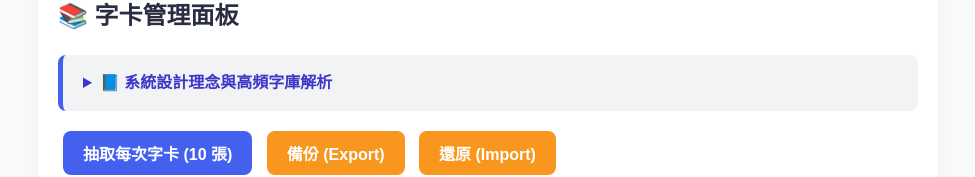
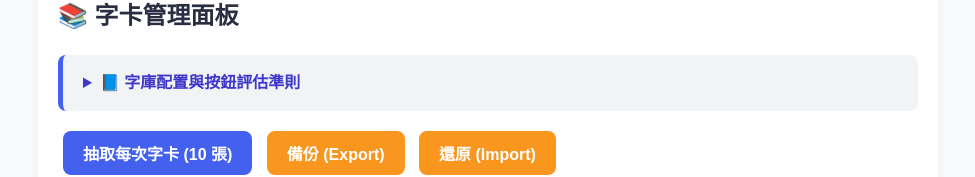
Before and after one commit to ianyclin/dicttc, a plain HTML site: page main/index.html in a window 1280 px wide. Shown: the part 159-336 px from the top of the page, without its empty margins (152-1127 px from the left). Drawn offline with Linux system fonts and the light colour scheme.

Commit message:
Update index.html

```diff
--- a/main/index.html
+++ b/main/index.html
@@ -101,7 +101,7 @@
         <h2>📚 字卡管理面板</h2>
 
         <details class="manual">
-            <summary>📘 系統設計理念與高頻字庫解析</summary>
+            <summary>📘 字庫配置與按鈕評估準則</summary>
             <div class="content-block">
                 <strong>1. 字庫配置 (總計 2867 字，資料來源為臺灣教育研究資訊網 108年高頻字，約覆蓋 99%語料)：</strong>
                 <ul>
```
